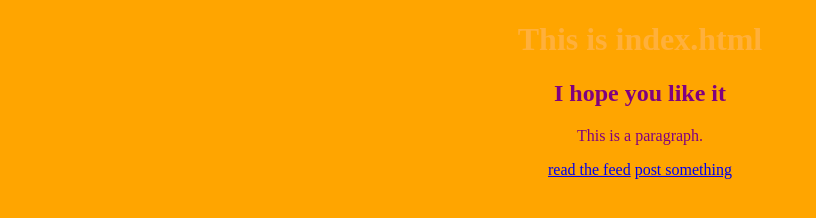
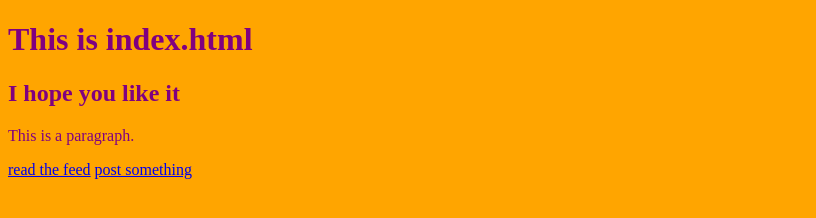
Before and after one commit to girlcodeakl/template, a plain HTML site: page public/index.html in a window 1280 px wide. Shown: the whole page, without its empty margins (0-816 px from the left). Drawn offline with Linux system fonts and the light colour scheme.

Commit message:
simpler styles

```diff
--- a/public/style.css
+++ b/public/style.css
@@ -1,16 +1,11 @@
 body {
   color: purple;
   background-color: orange;
-  text-align: center;
 }
 
 .message-list {
   background-color: #FFF0A5;
   padding: 20px;
-}
-
-h1 {
-  color: #FFB03B;
 }
 
 .message {
```
